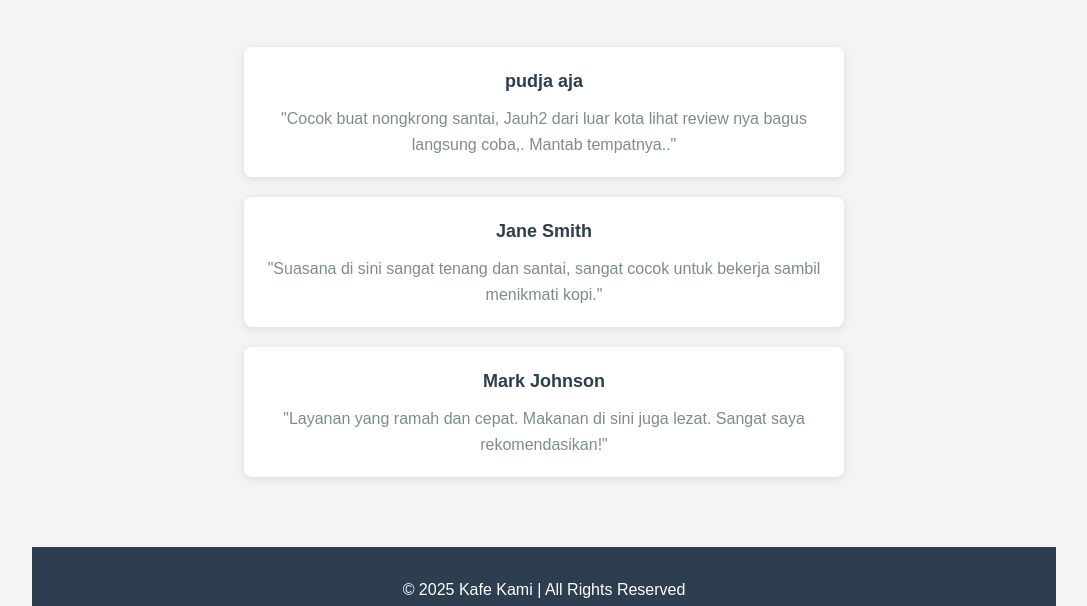
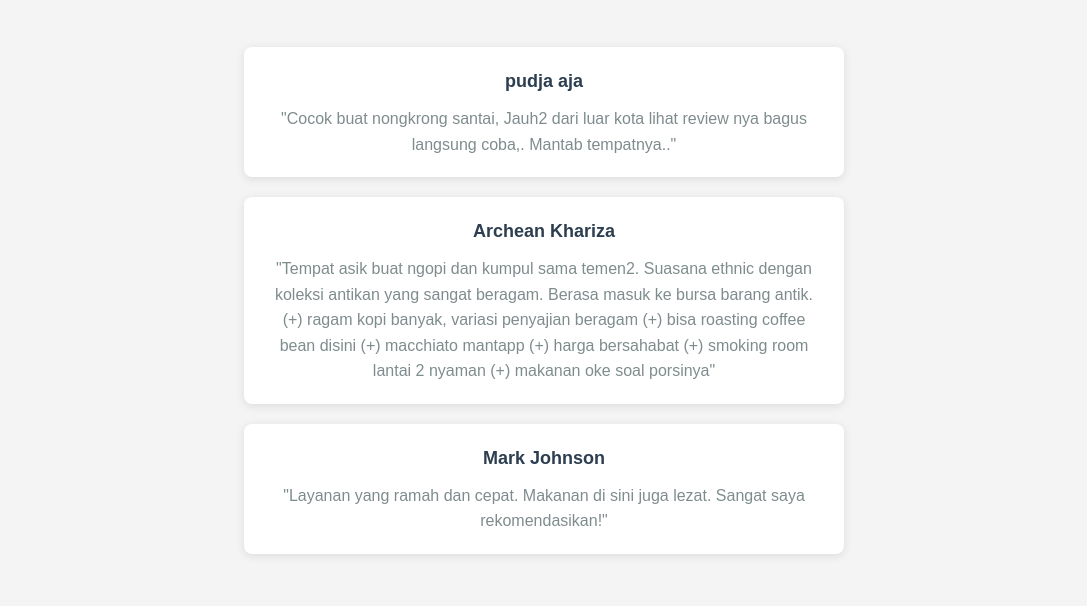
Before and after one commit to KedaiKopiEwok/Menu-kafe, a plain HTML site: page index.html in a window 1280 px wide. Shown: the part 3511-4117 px from the top of the page, without its empty margins (96-1183 px from the left). Drawn offline with Linux system fonts and the light colour scheme.

Commit message:
Update index.html

```diff
--- a/index.html
+++ b/index.html
@@ -372,8 +372,15 @@
 Jauh2 dari luar kota lihat review nya bagus langsung coba,. Mantab tempatnya.."</p>
             </div>
             <div class="review">
-                <h4>Jane Smith</h4>
-                <p>"Suasana di sini sangat tenang dan santai, sangat cocok untuk bekerja sambil menikmati kopi."</p>
+                <h4>Archean Khariza</h4>
+                <p>"Tempat asik buat ngopi dan kumpul sama temen2. Suasana ethnic dengan koleksi antikan yang sangat beragam. Berasa masuk ke bursa barang antik.
+
+(+) ragam kopi banyak, variasi penyajian beragam
+(+) bisa roasting coffee bean disini
+(+) macchiato mantapp
+(+) harga bersahabat
+(+) smoking room lantai 2 nyaman
+(+) makanan oke soal porsinya"</p>
             </div>
             <div class="review">
                 <h4>Mark Johnson</h4>
```
